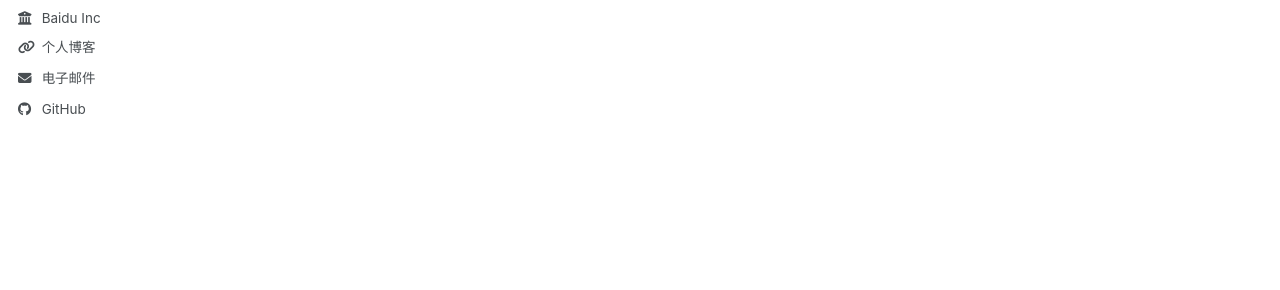
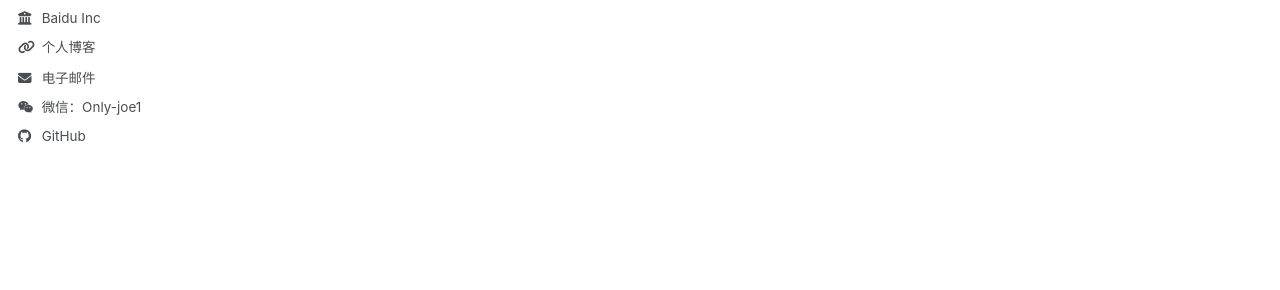
Before and after one commit to changxueyi/changxueyi.github.io, a Jekyll site: the page built from _pages/about.md, in a window 1280 px wide. Shown: the part 397-687 px from the top of the page. Built offline with Jekyll 4.4.1, drawn with Linux system fonts in a browser that asks for light colours; a style sheet for code colours, icons or effects is not loaded.

Commit message:
Add WeChat ID to sidebar profile

```diff
--- a/_config.yml
+++ b/_config.yml
@@ -31,6 +31,7 @@
   employer         : "Baidu Inc"
   uri              : "https://www.cnblogs.com/cxy2020"
   email            : "ichangxueyi@163.com"
+  wechat           : "Only-joe1"
 
   # Academic websites
   academia         : # URL
--- a/_includes/author-profile.html
+++ b/_includes/author-profile.html
@@ -35,6 +35,9 @@
       {% endif %}
       {% if author.email %}
         <li><a href="mailto:{{ author.email }}"><i class="fas fa-fw fa-envelope icon-pad-right" aria-hidden="true"></i>{{ site.data.ui-text[site.locale].email_label | default: "Email" }}</a></li>
+      {% endif %}
+      {% if author.wechat %}
+        <li><i class="fab fa-fw fa-weixin icon-pad-right" aria-hidden="true"></i>微信：{{ author.wechat }}</li>
       {% endif %}
 
       <!-- Font Awesome and Academicons icons / Academic websites -->
```
